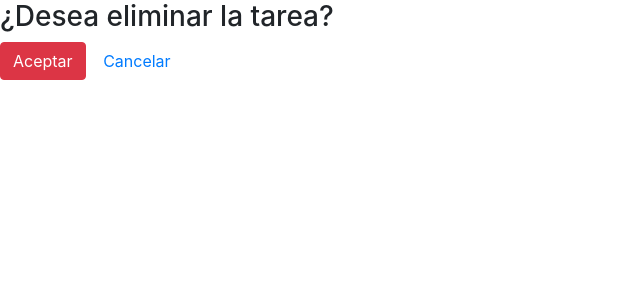
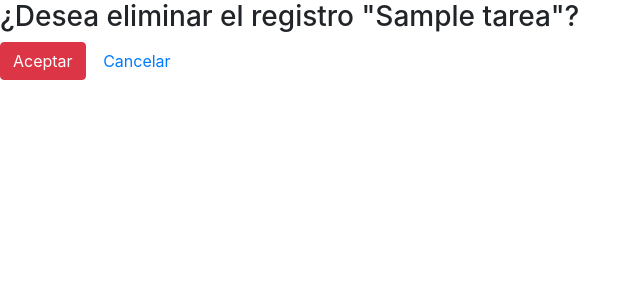
Before and after one commit to israeljasma/todolisto_Django, a Django app: page /todolisto/1 in a window 1280 px wide. Shown: the part 56-356 px from the top of the page, without its empty margins (0-641 px from the left). Run offline with Django 3.2, Linux system fonts and the light colour scheme; a user stored in the database is signed in; tables that the repository leaves empty hold one stand-in row (values such as "Sample post"); some libraries are stand-ins or nearby versions.

Commit message:
feat: agregado nombre del objeto a eliminar

```diff
--- a/main/templates/confirm_delete.html
+++ b/main/templates/confirm_delete.html
@@ -4,7 +4,7 @@
 
 <form method="post">
 	{% csrf_token %}
-	<h3>¿Desea eliminar la tarea?</h3>
+	<h3>¿Desea eliminar el registro "{{object.titulo}}"?</h3>
 	<button class="btn btn-danger" type="submit">Aceptar</button>
 	<a class= "btn btn-default" href="{% url 'tareas' %}">Cancelar</a>
 </form>
```
